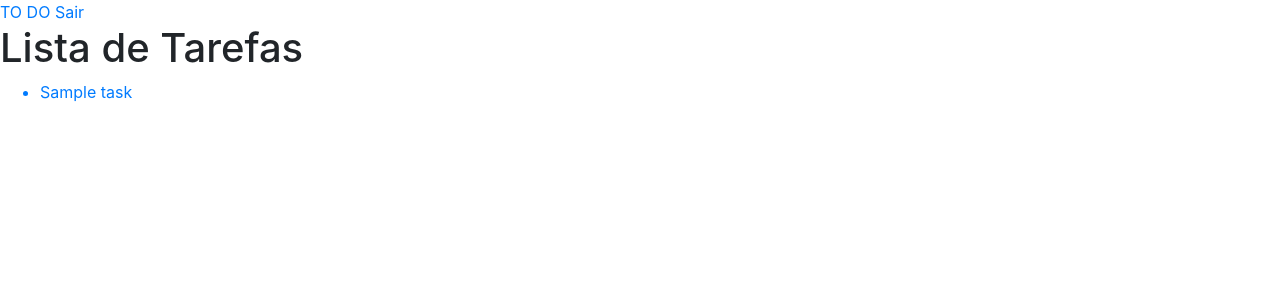
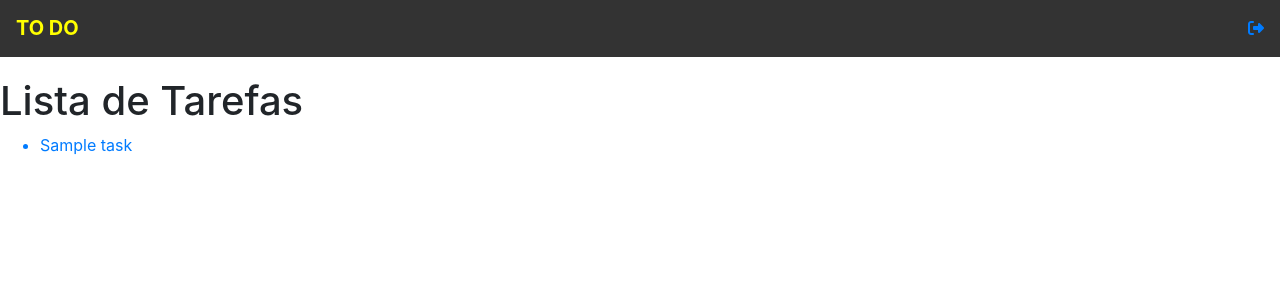
Before and after one commit to RafaelMoura11/django-todo-list, a Django app: template todo/templates/tasks/tasks.html in a window 1280 px wide. Shown: the top 300 px of the page. Run offline with Django 4.2, Linux system fonts and the light colour scheme; the template is opened without the code that fills it: most values are stand-ins (such as "Sample title", 1, 10 or a date in 2020); some libraries are stand-ins or nearby versions.

Commit message:
Adicionando classes de css aos elementos nav

```diff
--- a/todo/templates/base.html
+++ b/todo/templates/base.html
@@ -11,9 +11,9 @@
   <link rel="stylesheet" href="{% static 'css/styles.css' %}">
 </head>
 <body>
-  <nav>
-    <a href="/">TO DO</a>
-    <a href="#">Sair</a>
+  <nav class="navbar nav">
+    <a href="/" class="navbar-brand">TO DO</a>
+    <a href="#"><i class="fa fa-sign-out" aria-hidden="true"></i></a>
   </nav>
   <div>
     {% block content %}
```
